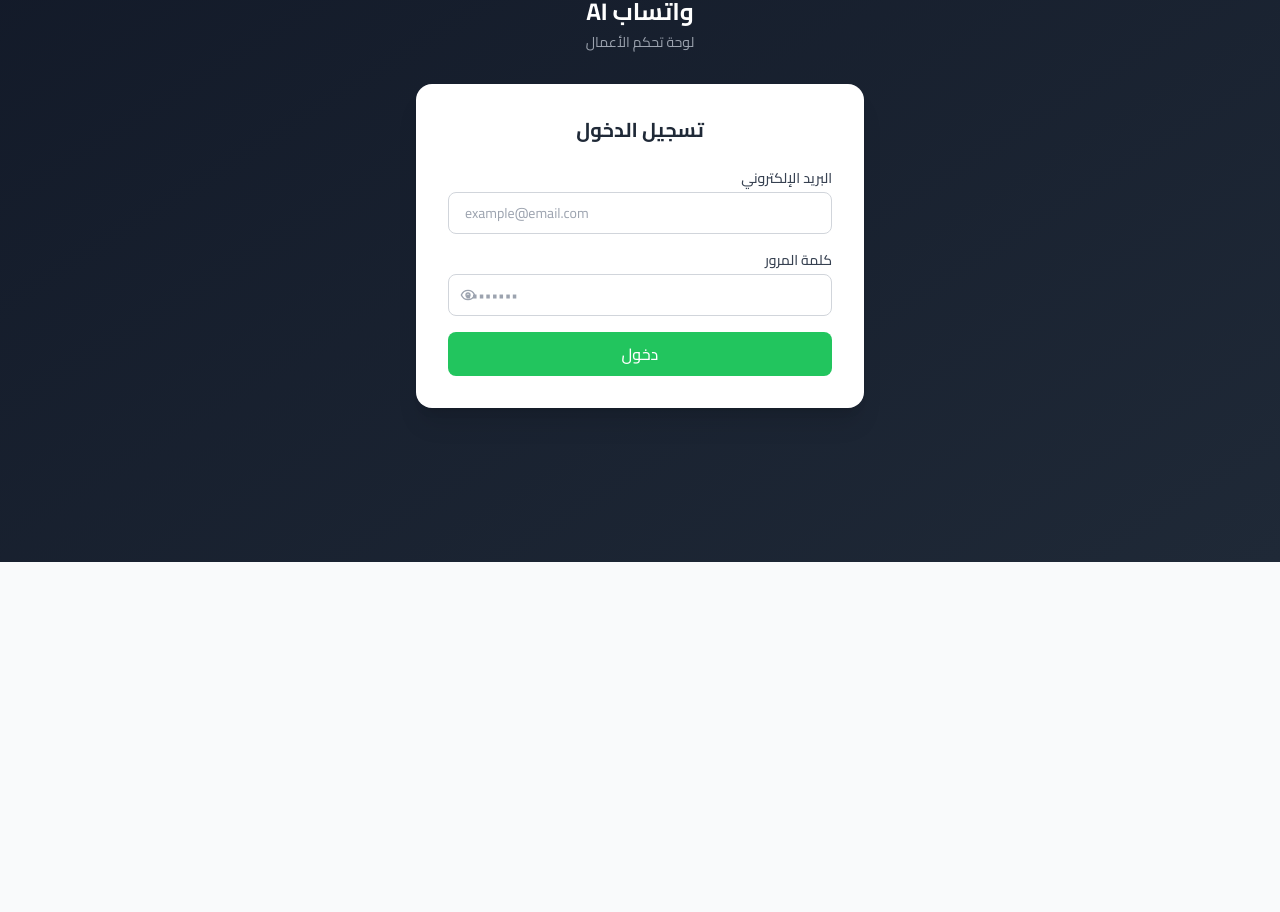
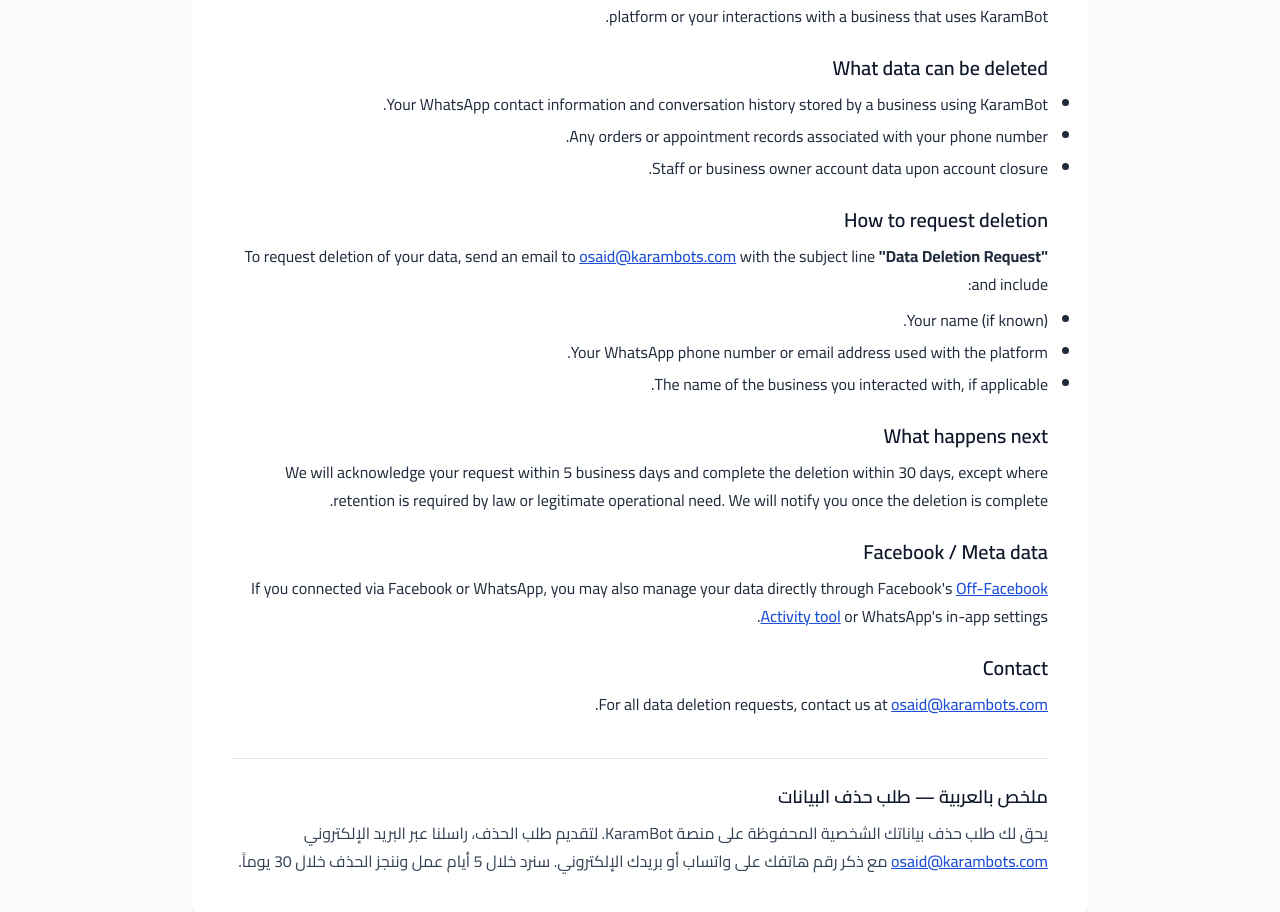
Before and after one commit to moatasim2013m-byte/KaramBot, a React (Vite) app in the folder frontend/: page /data-deletion in a window 1280 px wide. Before the commit this address led to /login. Shown: the part 238-1150 px from the top of the page. Before the commit the page ends 800 px from the top, so only its background shows below. Built offline with nearby package versions, Linux system fonts and the light colour scheme; the HTML template or start-up script is replaced by a standard one.

Commit message:
auto-commit for 3563fd27-7bb8-481b-a0be-c4544626a596

```diff
--- a/frontend/src/App.jsx
+++ b/frontend/src/App.jsx
@@ -15,6 +15,7 @@ import BusinessesPage from './pages/admin/BusinessesPage';
 import CreateBusinessPage from './pages/admin/CreateBusinessPage';
 import BusinessDetailPage from './pages/admin/BusinessDetailPage';
 import PrivacyPolicyPage from './pages/PrivacyPolicyPage';
+import DataDeletionPage from './pages/DataDeletionPage';
 
 function ProtectedRoute({ children }) {
   const { user, loading } = useAuth();
@@ -39,6 +40,7 @@ export default function App() {
         <Routes>
           <Route path="/login" element={<LoginPage />} />
           <Route path="/privacy" element={<PrivacyPolicyPage />} />
+          <Route path="/data-deletion" element={<DataDeletionPage />} />
           <Route path="/" element={
             <ProtectedRoute>
               <DashboardLayout />
--- /dev/null
+++ b/frontend/src/pages/DataDeletionPage.jsx
@@ -0,0 +1,100 @@
+import React from 'react';
+
+export default function DataDeletionPage() {
+  return (
+    <div className="min-h-screen bg-slate-50 text-slate-800 px-4 py-10 sm:px-6 lg:px-8">
+      <main className="mx-auto w-full max-w-4xl rounded-xl bg-white p-6 shadow-sm sm:p-10">
+        <header className="mb-8">
+          <h1 className="text-3xl font-bold tracking-tight text-slate-900">Data Deletion Request</h1>
+          <p className="mt-2 text-sm text-slate-600">Effective date: May 2026</p>
+        </header>
+
+        <section className="space-y-6 leading-7">
+          <div>
+            <h2 className="text-xl font-semibold text-slate-900">Your right to data deletion</h2>
+            <p className="mt-2">
+              You have the right to request deletion of any personal data that KaramBot
+              holds in connection with your use of the platform or your interactions with
+              a business that uses KaramBot.
+            </p>
+          </div>
+
+          <div>
+            <h2 className="text-xl font-semibold text-slate-900">What data can be deleted</h2>
+            <ul className="mt-2 list-disc space-y-1 pl-6">
+              <li>Your WhatsApp contact information and conversation history stored by a business using KaramBot.</li>
+              <li>Any orders or appointment records associated with your phone number.</li>
+              <li>Staff or business owner account data upon account closure.</li>
+            </ul>
+          </div>
+
+          <div>
+            <h2 className="text-xl font-semibold text-slate-900">How to request deletion</h2>
+            <p className="mt-2">
+              To request deletion of your data, send an email to{' '}
+              <a className="font-medium text-blue-700 underline" href="mailto:osaid@karambots.com">
+                osaid@karambots.com
+              </a>{' '}
+              with the subject line <strong>"Data Deletion Request"</strong> and include:
+            </p>
+            <ul className="mt-2 list-disc space-y-1 pl-6">
+              <li>Your name (if known).</li>
+              <li>Your WhatsApp phone number or email address used with the platform.</li>
+              <li>The name of the business you interacted with, if applicable.</li>
+            </ul>
+          </div>
+
+          <div>
+            <h2 className="text-xl font-semibold text-slate-900">What happens next</h2>
+            <p className="mt-2">
+              We will acknowledge your request within 5 business days and complete the
+              deletion within 30 days, except where retention is required by law or
+              legitimate operational need. We will notify you once the deletion is complete.
+            </p>
+          </div>
+
+          <div>
+            <h2 className="text-xl font-semibold text-slate-900">Facebook / Meta data</h2>
+            <p className="mt-2">
+              If you connected via Facebook or WhatsApp, you may also manage your data
+              directly through Facebook's{' '}
+              <a
+                className="font-medium text-blue-700 underline"
+                href="https://www.facebook.com/help/contact/540977946302970"
+                target="_blank"
+                rel="noreferrer"
+              >
+                Off-Facebook Activity tool
+              </a>
+              {' '}or WhatsApp's in-app settings.
+            </p>
+          </div>
+
+          <div>
+            <h2 className="text-xl font-semibold text-slate-900">Contact</h2>
+            <p className="mt-2">
+              For all data deletion requests, contact us at{' '}
+              <a className="font-medium text-blue-700 underline" href="mailto:osaid@karambots.com">
+                osaid@karambots.com
+              </a>
+              .
+            </p>
+          </div>
+        </section>
+
+        <section className="mt-10 border-t border-slate-200 pt-6" dir="rtl">
+          <h2 className="text-lg font-semibold text-slate-900">ملخص بالعربية — طلب حذف البيانات</h2>
+          <p className="mt-2 leading-7 text-slate-700">
+            يحق لك طلب حذف بياناتك الشخصية المحفوظة على منصة KaramBot. لتقديم طلب الحذف،
+            راسلنا عبر البريد الإلكتروني{' '}
+            <a className="font-medium text-blue-700 underline" href="mailto:osaid@karambots.com">
+              osaid@karambots.com
+            </a>{' '}
+            مع ذكر رقم هاتفك على واتساب أو بريدك الإلكتروني. سنرد خلال 5 أيام عمل وننجز
+            الحذف خلال 30 يوماً.
+          </p>
+        </section>
+      </main>
+    </div>
+  );
+}
```
